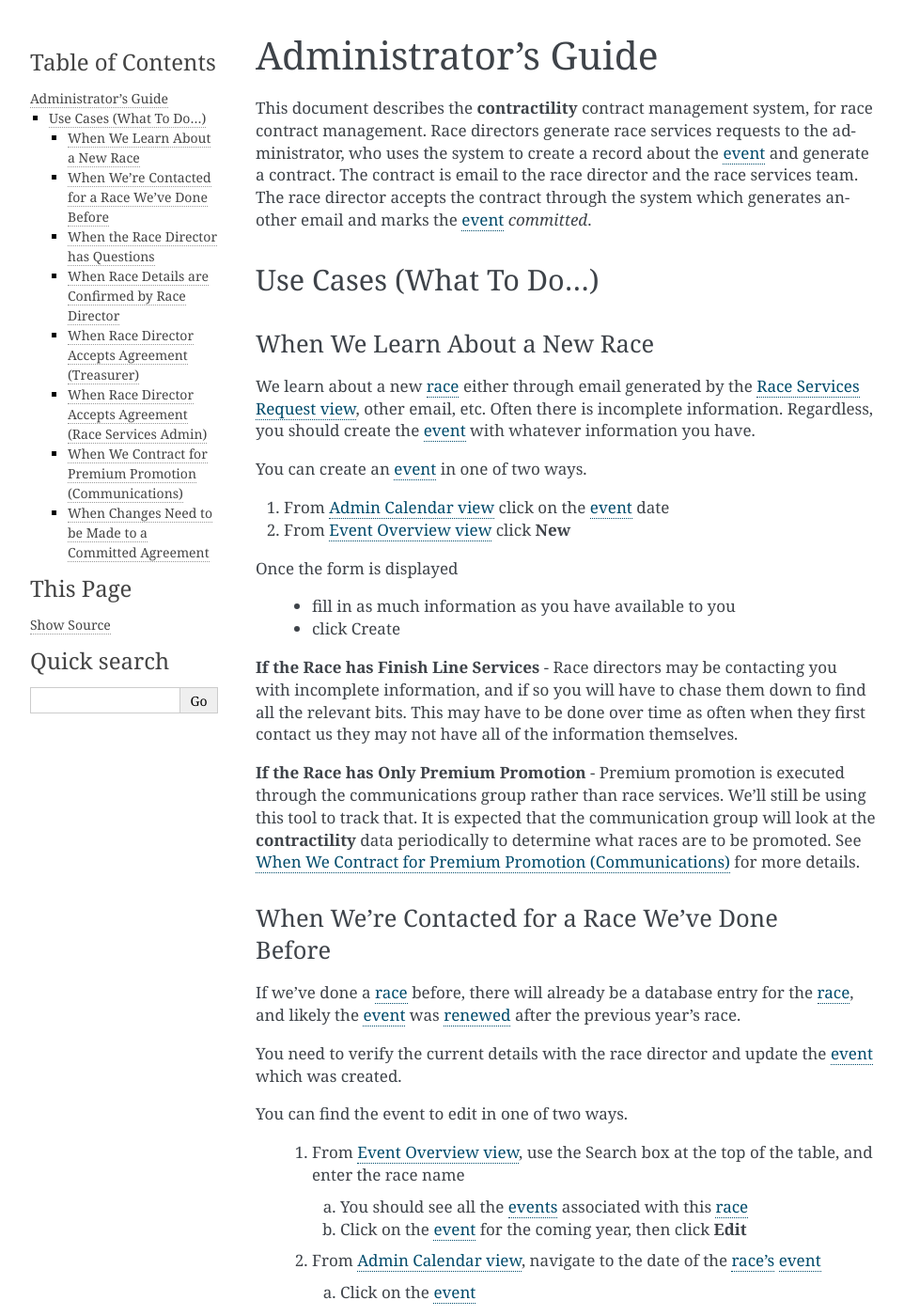
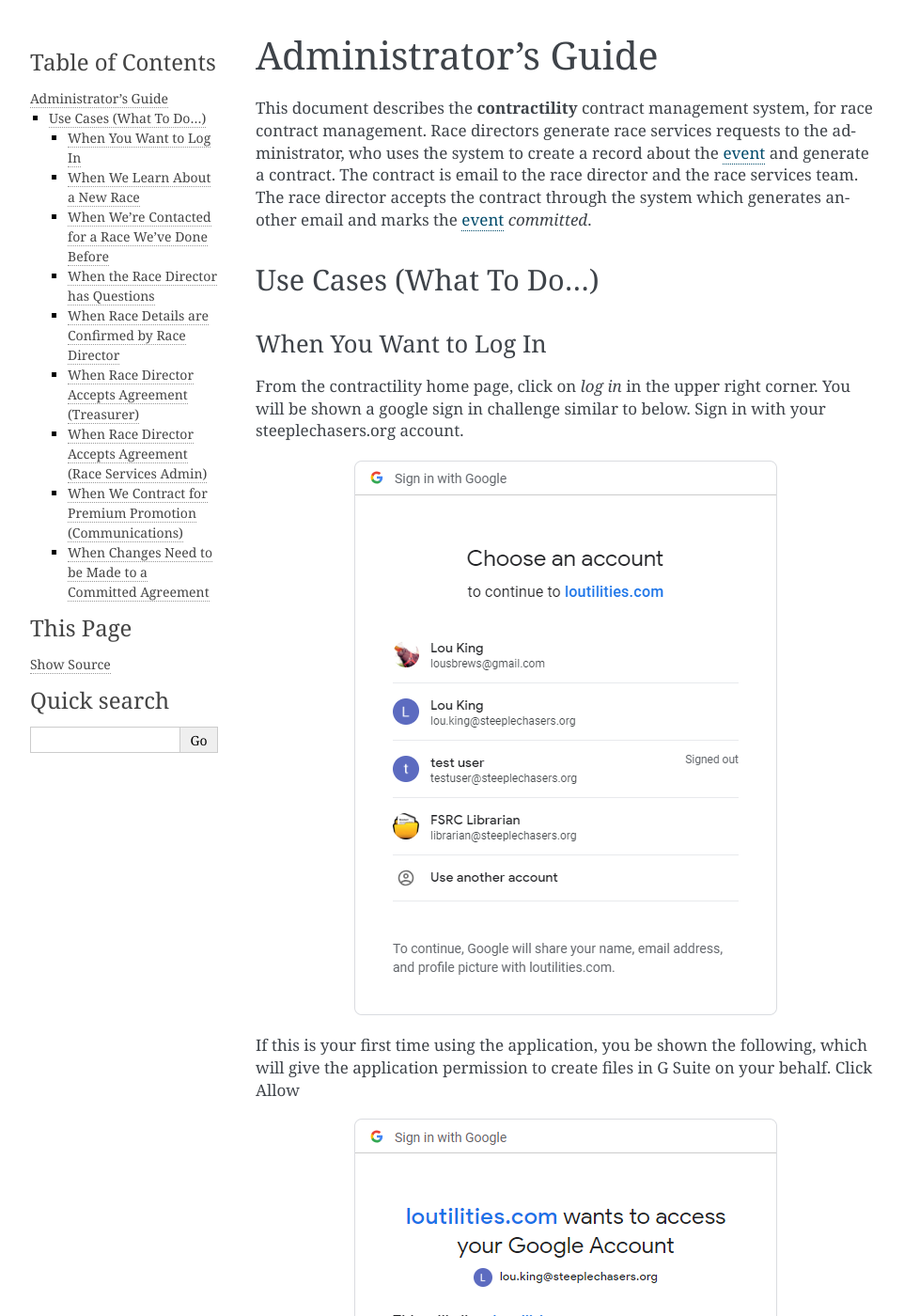
Before and after one commit to louking/contracts, a Sphinx documentation site: the page built from docs/contract-admin-guide.rst, in a window 1280 px wide and 1400 px high. Shown: the whole window at 94% size, without its empty margins (148-1110 px from the left). Built offline with Sphinx 7.4.7, drawn with Linux system fonts in a browser that asks for light colours.

Commit message:
document login process

```diff
--- a/docs/contract-admin-guide.rst
+++ b/docs/contract-admin-guide.rst
@@ -17,6 +17,22 @@ The race director accepts the contract through the system which generates anothe
 
 Use Cases (What To Do...)
 =========================
+
+
+.. _log-in:
+
+When You Want to Log In
+-------------------------
+From the contractility home page, click on `log in` in the upper right corner. You will be shown a google sign in
+challenge similar to below. Sign in with your steeplechasers.org account.
+
+.. image:: images/choose-account.*
+   :align: center
+
+If this is your first time using the application, you be shown the following, which will give the application permission to create files in G Suite on your behalf. Click Allow
+
+.. image:: images/sign-in-challenge.*
+   :align: center
 
 
 .. _contact-new-race:
```
Also changed, not shown: docs/images/choose-account.png (added), docs/images/sign-in-challenge.png (added).
